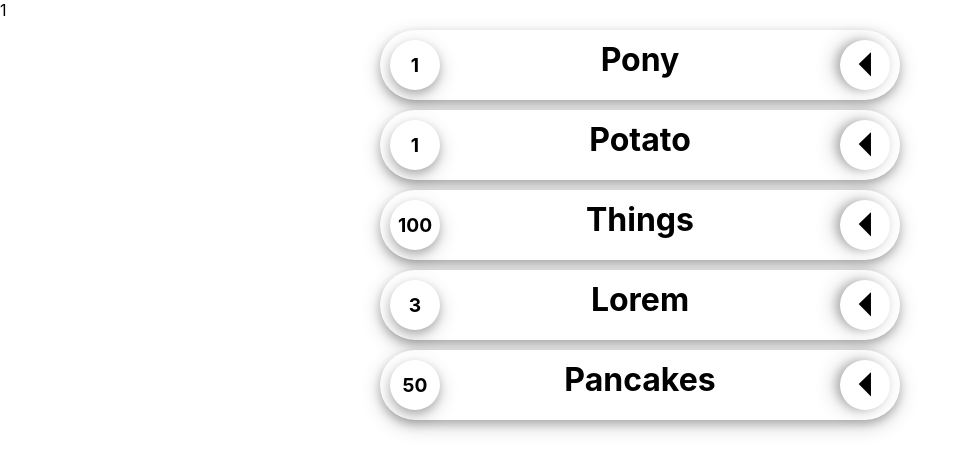
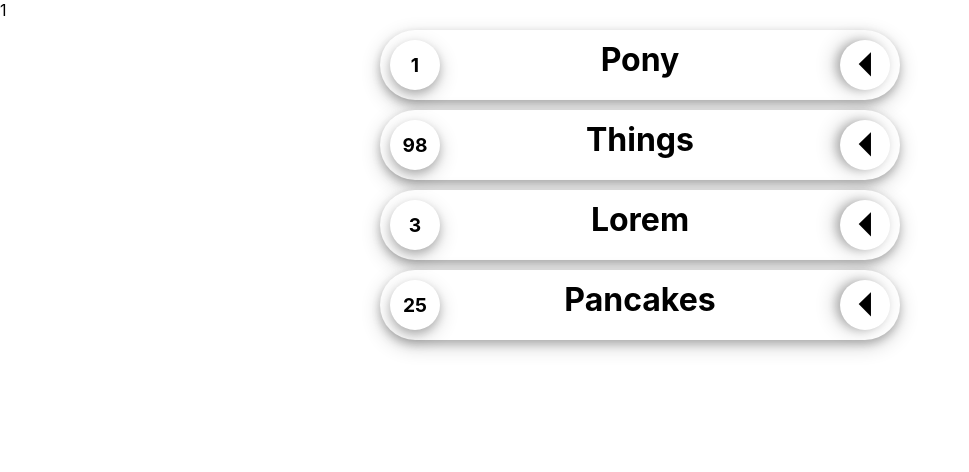
Before and after one commit to KimberleyEvans-Parker/wishlist, a React (Vite) app: page /list/1 in a window 1280 px wide. Shown: the top 472 px of the page, without its empty margins (0-969 px from the left). Built offline with nearby package versions, Linux system fonts and the light colour scheme.

Commit message:
refactor quantityRemaining

```diff
--- a/src/List.tsx
+++ b/src/List.tsx
@@ -6,7 +6,7 @@ import ListItem from "./components/ListItem";
 const List = () => {
   const params = useParams();
   const id = params.id;
-  const buyerView = false;
+  const buyerView = true;
 
   return (
     <div>
--- a/src/components/ListItem.tsx
+++ b/src/components/ListItem.tsx
@@ -5,14 +5,15 @@ import Bin from "../assets/bin.png";
 // buyerView: boolean, title: string, description: string, quantity: number, bought: number
 const ListItem = (props: any) => {
   const [expanded, setExpanded] = useState(false);
+  const quantityRemaining = props?.quantity - props?.bought;
 
-  if (props?.buyerView && props?.quantity - props?.bought == 0) return <></>;
+  if (props?.buyerView && quantityRemaining == 0) return <></>;
 
   return (
     <div className={`list-item-container ${expanded && "height-auto"}`}>
       <div className="list-item-bar">
         <div className="circle">
-          {props?.buyerView ? props?.quantity - props?.bought : props?.quantity}
+          {props?.buyerView ? quantityRemaining : props?.quantity}
         </div>
         <h1 className="list-item-title">{props?.title}</h1>
         <div
```
